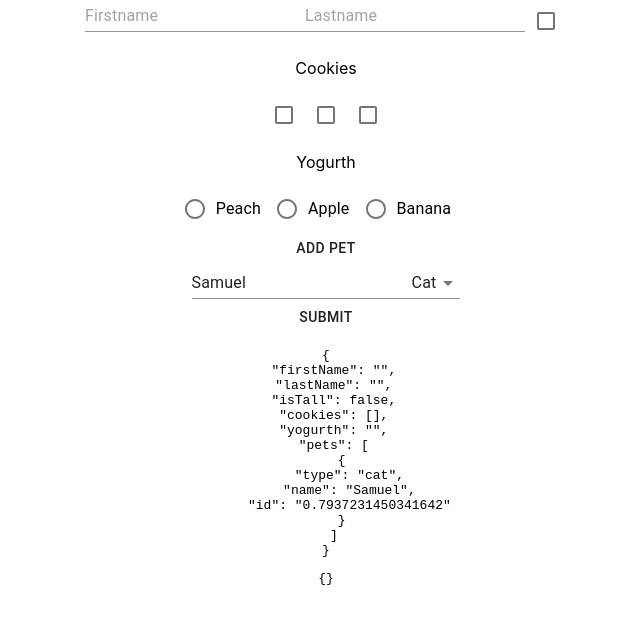
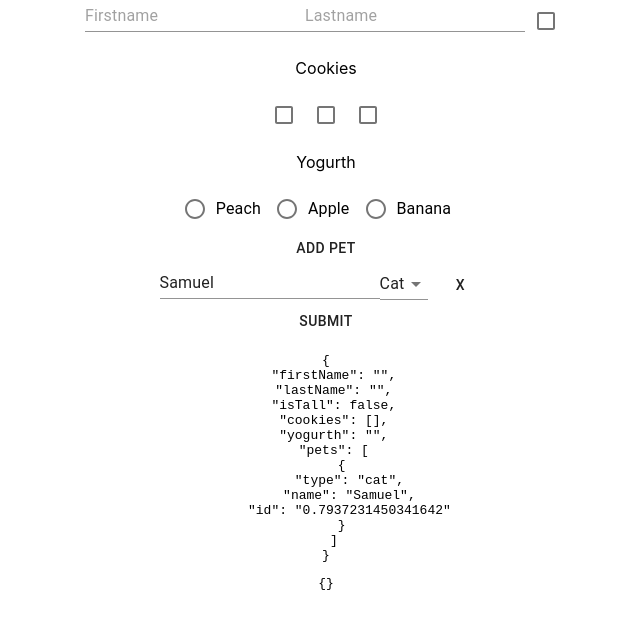
Before and after one commit to ehelgueroc/formiktest, a React (Create React App) app: page / in a window 1280 px wide. Shown: the top 628 px of the page, without its empty margins (314-954 px from the left). Built offline with nearby package versions, Linux system fonts and the light colour scheme.

Commit message:
Added remove button for pets

```diff
--- a/src/App.js
+++ b/src/App.js
@@ -26,7 +26,16 @@ const validationSchema = yup.object({
 function App() {
   return (
     <div className="App">
-      <Formik initialValues={{ firstName: '', lastName: '', isTall: false, cookies: [], yogurth: "", pets: [{type: "cat", name: "Samuel", id: "" + Math.random()}]}}
+      <Formik initialValues={
+        {
+          firstName: '',
+          lastName: '',
+          isTall: false,
+          cookies: [],
+          yogurth: "",
+          pets: [{type: "cat", name: "Samuel", id: "" + Math.random()}]
+        }
+      }
       validationSchema={validationSchema}
       onSubmit={(data, {setSubmitting}) => {
         setSubmitting(true);
@@ -68,6 +77,9 @@ function App() {
                           <MenuItem value="dog">Dog</MenuItem>
                           <MenuItem value="frog">Frog</MenuItem>
                         </Field>
+                        <Button onClick={() => {
+                          arrayHelpers.remove(index);
+                        }}>X</Button>
                       </div>
                     )
                   })}
```
